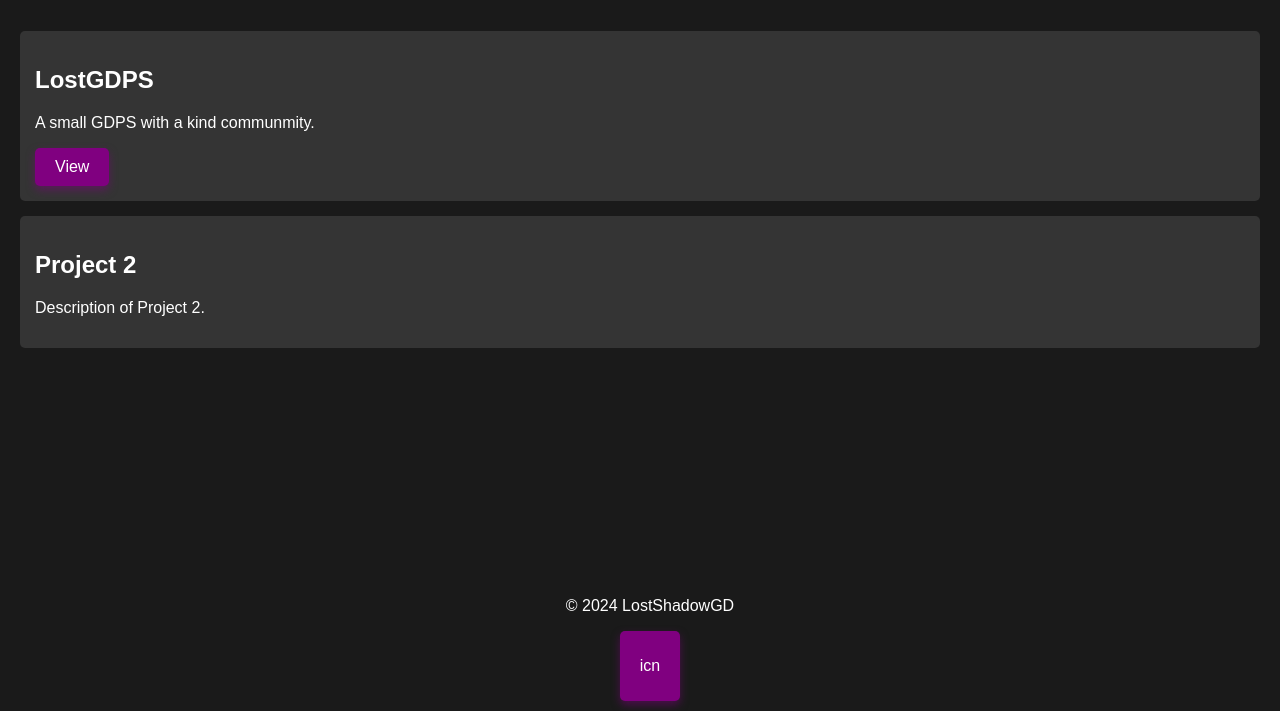
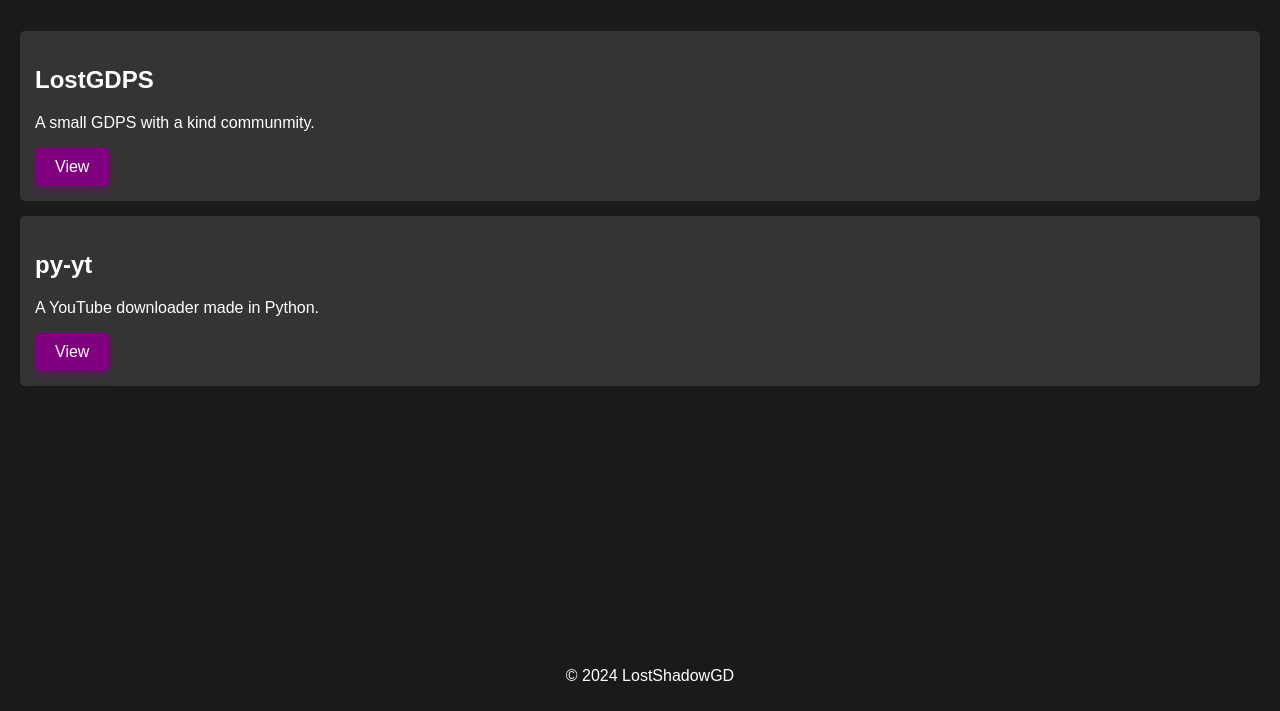
Before and after one commit to LostShadowGD/lostshadowgd.github.io, a plain HTML site: page index.html in a window 1280 px wide. Shown: the part 89-800 px from the top of the page. Drawn offline with Linux system fonts and the light colour scheme.

Commit message:
Update index.html

```diff
--- a/index.html
+++ b/index.html
@@ -70,8 +70,9 @@
         </div>
 
         <div class="project">
-            <h2>Project 2</h2>
-            <p>Description of Project 2.</p>
+            <h2>py-yt</h2>
+            <p>A YouTube downloader made in Python.</p>
+            <a href="https://LostShadowGD/py-yt">View</a>
         </div>
 
         <!-- Add more projects as needed -->
@@ -79,7 +80,6 @@
 
     <footer>
         <p>&copy; 2024 LostShadowGD</p>
-        <a href="/icon_37.png"><p>icn</p></a>
     </footer>
 
 </body>
```
